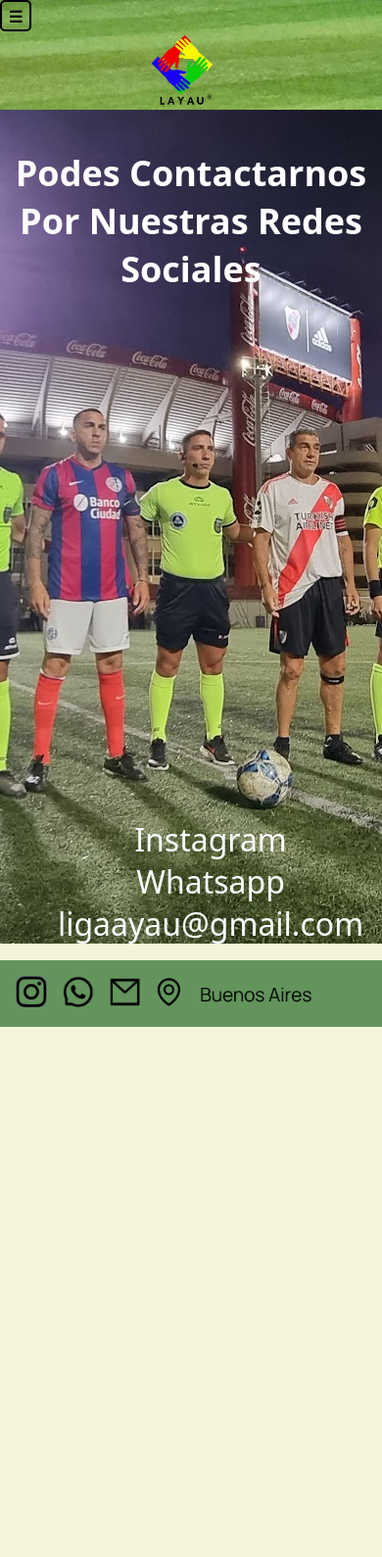
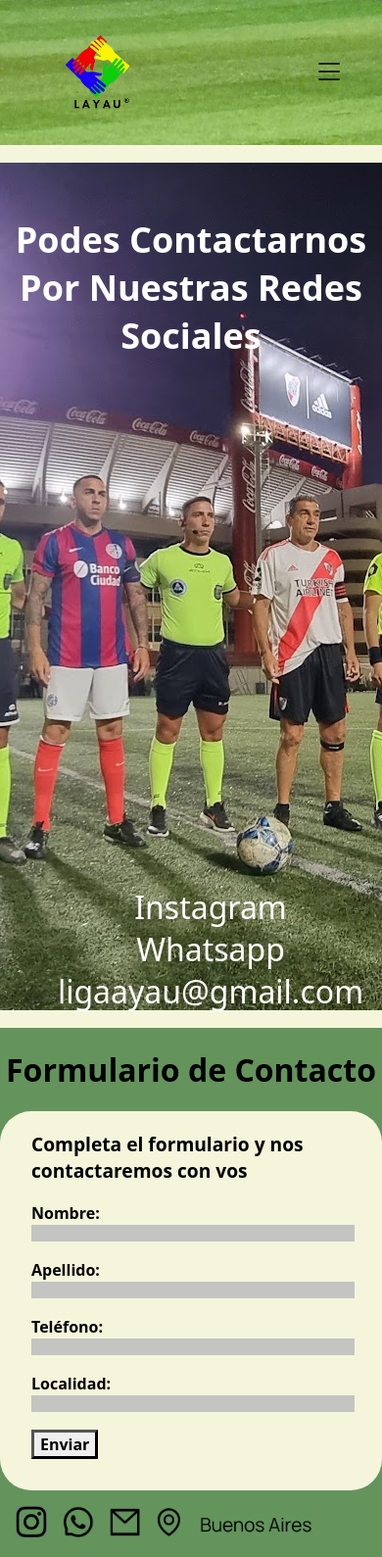
Before and after one commit to Garbo05/Sitio-profesional---LAYAU, a plain HTML site: page Contactanos.html in a window 390 px wide. Shown: the top 1589 px of the page at 98% size. Before the commit the page ends 1048 px from the top, so only its background shows below. Drawn offline with nearby package versions, Linux system fonts and the light colour scheme.

Commit message:
Add files via upload

```diff
--- a/Contactanos.html
+++ b/Contactanos.html
@@ -4,16 +4,18 @@
     <meta charset="UTF-8">
     <meta name="viewport" content="width=device-width, initial-scale=1.0">
     <title>Liga de Arbitros Y Asistentes Unidos</title>
+    <link rel="stylesheet" href="https://cdn.jsdelivr.net/npm/bootstrap-icons@1.10.3/font/bootstrap-icons.css">
     <link rel="stylesheet" href="style.css">
+    <script src="script.js" defer></script>
 </head>
 
 <body class="contactanos">
     <header>
-        <nav>
-            <input type="checkbox" id="menu">
-            <label for="menu"> ☰ </label>
-            <span class="logo"><img src="img/logo_LAYAU.png" alt="Logo LAYAU"></span>
-            <ul class="icons">
+        <img class="logo" src="img/logo_LAYAU.png" alt="logo">
+        <button id="abrir" class="hamburguesa"><i class="bi bi-list"></i></button>
+        <nav id="nav">
+            <ul class="nav-list">
+                <button class="cerrar-menu" id="cerrar"><i class="bi bi-x"></i></button>
                 <li><a href="index.html">Inicio</a></li>
                 <li><a href="SobreNosotros.html">Sobre Nosotros</a></li>
                 <li><a href="Servicios.html">Servicios</a></li>
@@ -33,6 +35,26 @@
         </div>
     </div>
 
+    <body>
+        <div class="formulario">
+            <h1>Formulario de Contacto</h1>
+            <form id="contacto">
+                <p>Completa el formulario y nos contactaremos con vos</p>
+                <label for="nombre">Nombre:</label>
+                <input type="text" id="nombre" name="nombre" required><br><br>
+
+                <label for="apellido">Apellido:</label>
+                <input type="text" id="apellido" name="apellido" required><br><br>
+
+                <label for="telefono">Teléfono:</label>
+                <input type="tel" id="telefono" name="telefono" required><br><br>
+
+                <label for="localidad">Localidad:</label>
+                <input type="text" id="localidad" name="localidad" required><br><br>
+
+                <button type="submit">Enviar</button>
+            </form>
+        </div>
 
 
     <footer>
@@ -43,6 +65,7 @@
             <img class="Ubicacion" src="img/Logo_ubicacion.png" alt="Ubicacion">
         </div>
     </footer>
+
+
 </body>
-
 </html>
--- /dev/null
+++ b/script.js
@@ -0,0 +1,29 @@
+const nav=document.querySelector("#nav");
+const abrir=document.querySelector("#abrir");
+const cerrar=document.querySelector("#cerrar");
+
+abrir.addEventListener("click", () => {
+    nav.classList.add("visible");
+})
+
+cerrar.addEventListener("click", () => {
+    nav.classList.remove("visible");
+})
+
+
+document.addEventListener("DOMContentLoaded", function() {
+    document.getElementById("contacto").addEventListener("submit", function(event) {
+        event.preventDefault();
+
+        const nombre = document.getElementById("nombre").value;
+        const apellido = document.getElementById("apellido").value;
+        const telefono = document.getElementById("telefono").value;
+        const localidad = document.getElementById("localidad").value;
+
+        const mensaje = `Nombre: ${nombre}\nApellido: ${apellido}\nTeléfono: ${telefono}\nLocalidad: ${localidad}`;
+        const numeroWhatsApp = '541121798092';
+        const url = `https://wa.me/${numeroWhatsApp}?text=${encodeURIComponent(mensaje)}`;
+
+        window.open(url, '_blank');
+    });
+});
--- a/style.css
+++ b/style.css
@@ -1,51 +1,52 @@
 header{
-    width: 100%;
-    height: 5rem;
+    display: flex;
+    align-items: center;
+    justify-content: space-between;
+    background: url(img/fondo_header.png);
+    padding: 2rem;
 }
 
-nav{
+#nav{
     width: 100%;
     height: 5.9rem;
-    background: url(img/fondo_header.png);
-    background-color: #64945C;
-    position: absolute;
-
 }
 
-nav .icons{
+.hamburguesa{
+    display: none;
+}
+.cerrar-menu{
+    display: none;
+}
+
+
+#nav .nav-list{
     position: absolute;
     display: flex;
     width: 75%;
     justify-content: flex-end;
     list-style: none;
     flex-direction: row;
-    padding-left: 15rem;
     padding-top: 1.2rem;
+    gap: 2.5rem;
 }
 
-nav .icons li a{
+#nav .nav-list li a{
     font-family:system-ui, 'Segoe UI', Roboto, Oxygen, Ubuntu, Cantarell, 'Open Sans', 'Helvetica Neue', sans-serif;
     font-size: 1.25rem;
     font-weight: 700;
     text-transform: capitalize;
     text-decoration: none;
     color: rgb(0, 0, 0);
-    padding: 2rem;
-    padding-right: 2rem;
 }
 
-nav .icons a:hover{
+#nav .nav-list a:hover{
     border-bottom: 0.25rem solid #3F5BA6;
 
 }
 
-nav .logo{
-    display: flex;
-    width: 10rem;
-    height: 5rem;
-    padding-right: 0;
-    padding-left: 10rem;
-    float: left;
+.logo{
+    max-width: 5rem;
+    padding-left: 2rem;
 }
 
 body{
@@ -86,7 +87,7 @@ body{
 }
 
 .texto_index h2{
-    width: 50%;
+    width: 55%;
     height: 10%;
     font-family:system-ui, -apple-system, BlinkMacSystemFont, 'Segoe UI', Roboto, Oxygen, Ubuntu, Cantarell, 'Open Sans', 'Helvetica Neue', sans-serif;
     font-size: 2.5rem;
@@ -292,6 +293,41 @@ body{
     padding: 4rem;
 }
 
+.formulario{
+    display: flex;
+    flex-direction: column;
+    align-items: center;
+    background-color: #64945C;
+}
+.formulario h1{
+    font-family: system-ui, -apple-system, BlinkMacSystemFont, 'Segoe UI', Roboto, Oxygen, Ubuntu, Cantarell, 'Open Sans', 'Helvetica Neue', sans-serif;
+}
+.formulario p{
+    font-family: system-ui, -apple-system, BlinkMacSystemFont, 'Segoe UI', Roboto, Oxygen, Ubuntu, Cantarell, 'Open Sans', 'Helvetica Neue', sans-serif;
+    font-weight: 600;
+    font-size: 1.2rem;
+}
+form{
+    background-color: beige;
+    padding: 2rem;
+    padding-top: 0;
+    border-radius: 2rem;
+}
+.formulario label{
+    font-family: system-ui, -apple-system, BlinkMacSystemFont, 'Segoe UI', Roboto, Oxygen, Ubuntu, Cantarell, 'Open Sans', 'Helvetica Neue', sans-serif;
+    font-weight: 600;
+}
+.formulario input{
+    width: 100%;
+    background-color: rgb(196, 196, 194);
+    border: none;
+}
+.formulario button{
+    font-family: system-ui, -apple-system, BlinkMacSystemFont, 'Segoe UI', Roboto, Oxygen, Ubuntu, Cantarell, 'Open Sans', 'Helvetica Neue', sans-serif;
+    font-size: 1rem;
+    border-width: 0.2rem;
+    font-weight: 600;
+}
 
 footer{
     display: flex;
@@ -328,61 +364,55 @@ footer .logo_footer .Ubicacion{
     height: 2rem;
 }
 
-input{
-    display: none;
-}
-label{
-    display: none;
-}
 
 @media (max-width:768px){
-    input:checked ~ .icons{
+
+    .hamburguesa,
+    .cerrar-menu {
         display: block;
-        width: 40%;
-        background-color: beige;
-    }
-    input:checked ~ label{
-        background-color: beige;
+        border:0;
+        font-size: 2rem;
+        background-color: transparent;
+        cursor: pointer;
     }
 
-    label:hover{
-        background:#64945c00;
+    .hamburguesa {
+        color: #1c1c1c;
+    }
+    .cerrar-menu{
+        color: white;
     }
 
-    label{
-        box-sizing: border-box;
-        display: block;
-        border: 2px solid rgb(0, 0, 0);
-        border-radius: 5px;
-        width: 2rem;
-        height: 2rem;
-        line-height: 2rem;
-        font-weight: bold;
-        text-align: center;
-        user-select: none;
+
+    #nav {
+        opacity: 0;
+        visibility: hidden;
+        display: flex;
+        flex-direction: column;
+        align-items: end;
+        gap: 1rem;
+        position: absolute;
+        top: 0;
+        right: 0;
+        bottom: 0;
+        padding: 1.67rem;
+        background-color: #1c1c1c;
+        box-shadow: 0 0 0 150vmax rgba(0, 0, 0, .5);
     }
 
-    nav{
-        height: 7rem;
+    #nav.visible {
+        opacity: 1;
+        visibility: visible;
     }
 
-    nav .icons{
-        display: none;
-        background-color: #64945C;
-        padding: 0;
+    #nav .nav-list {
+        display: flex;
+        flex-direction: column;
+        align-items: end;
     }
 
-    nav .icons li a{
-        padding: 0;
-    }
-
-    nav .logo{
-        display: flex;
-        padding-left:9.5rem;
-        position: absolute;
-        top: 2rem;
-
-
+    #nav .nav-list li a {
+        color: #ecececec;
     }
 
     .explicacion .capacitaciones{
@@ -426,6 +456,7 @@ label{
         padding-left: 15rem;
     }
 
+
     .MVV p{
         text-align: center;
     }
@@ -434,7 +465,9 @@ label{
         display: flex;
         flex-direction: column;
         align-items: center;
+        padding: 0;
         padding-bottom: 10rem;
+
     }
 
     .descripcion p{
@@ -455,7 +488,7 @@ label{
         font-size: 2.25rem;
         font-weight: 600;
         text-transform: uppercase;
-        padding-top: 10rem;
+        margin-top: 10rem;
         text-align: center;
         padding-right: 0;
     }
```
Also changed, not shown: Servicios.html (+8 -6 lines), SobreNosotros.html (+8 -7 lines), index.html (+8 -5 lines).
